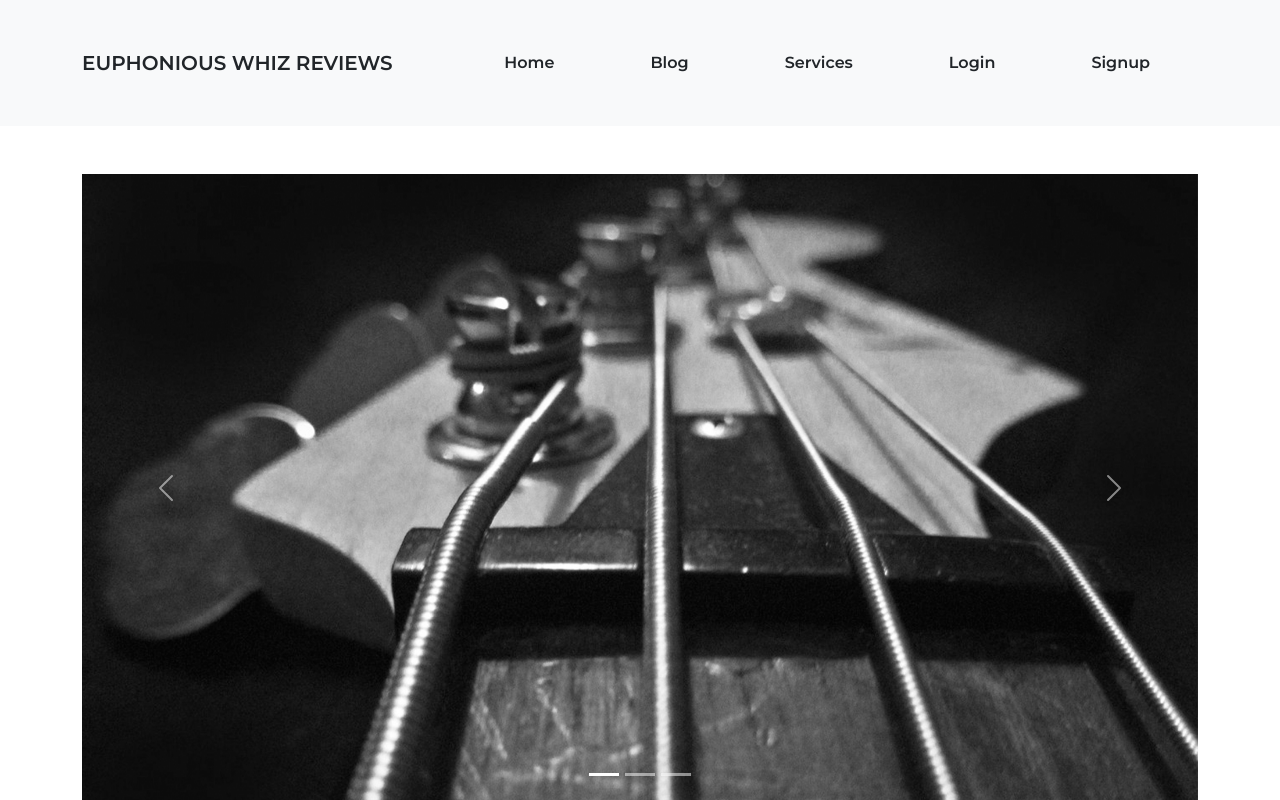
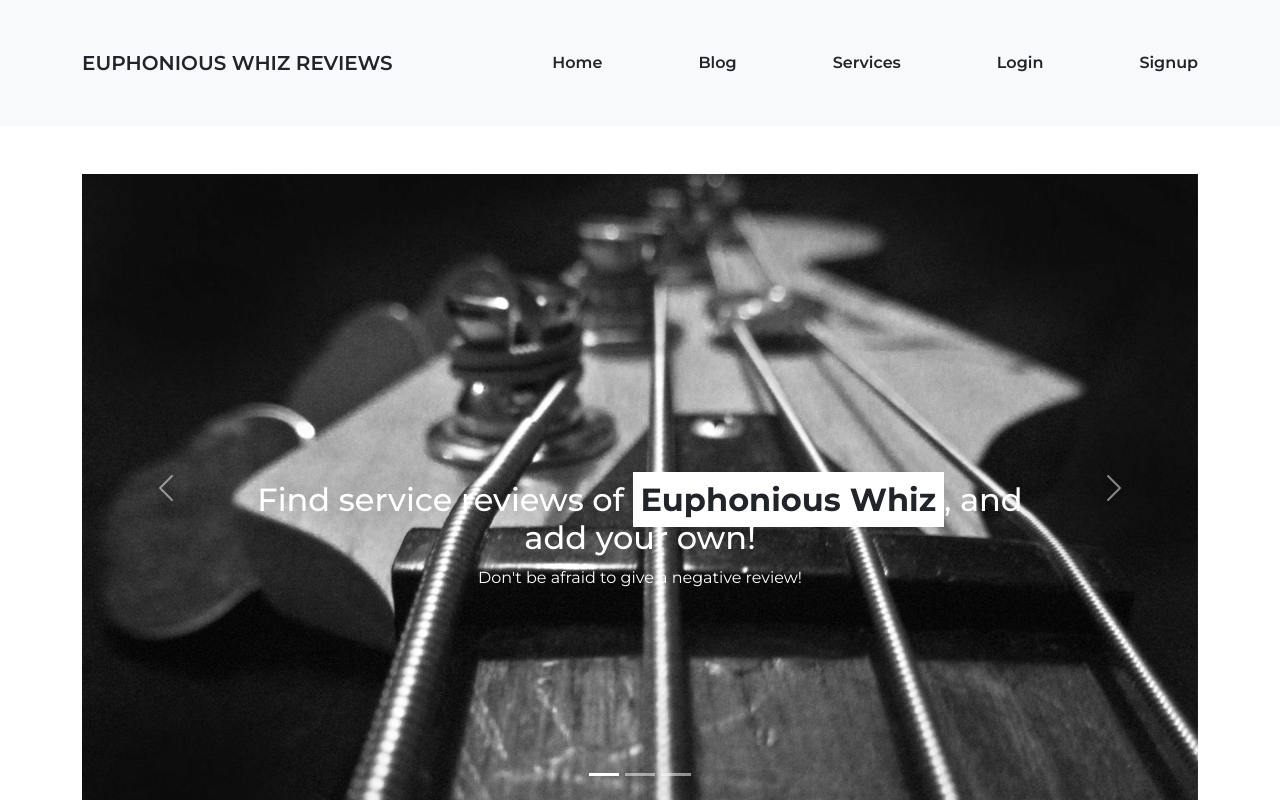
Before and after one commit to farhanhasindipro25/euphonious-whiz-client, a React (Create React App) app: page /home in a window 1280 px wide. Both pictures are taken after a click on the button 604 px from the left and 774 px from the top of the page. Shown: the top 800 px of the page. Built offline with nearby package versions, Linux system fonts and the light colour scheme.

Commit message:
Carousel Changes added

```diff
--- a/src/Pages/Home/Home/Home.js
+++ b/src/Pages/Home/Home/Home.js
@@ -1,14 +1,27 @@
-import React from 'react';
-import SlidingBanner from '../SlidingBanner/SlidingBanner';
+import React from "react";
+import Services from "../../Services/Services";
+import ServiceBooking from "../ServiceBooking/ServiceBooking";
+import SlidingBanner from "../SlidingBanner/SlidingBanner";
 
 const Home = () => {
-    return (
-        <div>
-            <SlidingBanner></SlidingBanner>
-            <h3 className='text-center fw-bold'>Services</h3>
-            <p className='text-center'>Check out the most demanding services provided by Euphonious Whiz</p>
-        </div>
-    );
+  return (
+    <div>
+      <SlidingBanner></SlidingBanner>
+      {/* Services */}
+      <div className="mb-5">
+        <h3 className="text-center fw-bold">Services</h3>
+        <p className="text-center mb-5">
+          Check out the most demanding services provided by Euphonious Whiz
+        </p>
+        <Services></Services>
+      </div>
+
+      {/* Book a Service */}
+      <div>
+        <ServiceBooking></ServiceBooking>
+      </div>
+    </div>
+  );
 };
 
 export default Home;
--- a/src/Pages/Home/ServiceBooking/ServiceBooking.js
+++ b/src/Pages/Home/ServiceBooking/ServiceBooking.js
@@ -1,11 +1,16 @@
-import React from 'react';
+import React from "react";
 
 const ServiceBooking = () => {
-    return (
-        <div>
-
-        </div>
-    );
+  return (
+    <div>
+      <div>
+        <h3 className="text-center fw-bold">Book a service</h3>
+        <p className="text-center mb-5">
+          Check out the most demanding services provided by Euphonious Whiz
+        </p>
+      </div>
+    </div>
+  );
 };
 
 export default ServiceBooking;
--- a/src/Pages/Home/SlidingBanner/SlidingBanner.js
+++ b/src/Pages/Home/SlidingBanner/SlidingBanner.js
@@ -16,12 +16,46 @@ const SlidingBanner = () => {
       <Carousel activeIndex={index} onSelect={handleSelect}>
         <Carousel.Item>
           <img className="d-block w-100" src={slide1} alt="First slide" />
+          <Carousel.Caption className="mb-5 pb-5">
+            <h2>
+              Find service reviews of{" "}
+              <span className="fw-bold bg-white text-dark p-2">
+                Euphonious Whiz
+              </span>
+              , and add your own!
+            </h2>
+            <p className="mb-5 pb-5">
+              Don't be afraid to give a negative review!
+            </p>
+          </Carousel.Caption>
         </Carousel.Item>
         <Carousel.Item>
           <img className="d-block w-100" src={slide2} alt="Second slide" />
+          <Carousel.Caption className="mb-5 pb-5">
+            <h2>
+              Find service reviews of{" "}
+              <span className="fw-bold text-dark bg-warning p-2">
+                Euphonious Whiz
+              </span>
+              , and add your own!
+            </h2>
+            <p className="mb-5 pb-5">
+              Don't be afraid to give a negative review!
+            </p>
+          </Carousel.Caption>
         </Carousel.Item>
         <Carousel.Item>
           <img className="d-block w-100" src={slide3} alt="Third slide" />
+          <Carousel.Caption className="mb-5 pb-5">
+            <h2>
+              Find service reviews of{" "}
+              <span className="fw-bold bg-danger p-2">Euphonious Whiz</span>,
+              and add your own!
+            </h2>
+            <p className="mb-5 pb-5">
+              Don't be afraid to give a negative review!
+            </p>
+          </Carousel.Caption>
         </Carousel.Item>
       </Carousel>
     </div>
--- a/src/Pages/Services/Services.js
+++ b/src/Pages/Services/Services.js
@@ -1,11 +1,30 @@
-import React from 'react';
+import React from "react";
+import Card from "react-bootstrap/Card";
+import Col from "react-bootstrap/Col";
+import Row from "react-bootstrap/Row";
 
 const Services = () => {
-    return (
-        <div>
-
-        </div>
-    );
+  return (
+    <div className="container">
+      <Row xs={1} md={2} lg={3} className="g-4">
+        {Array.from({ length: 6 }).map((_, idx) => (
+          <Col>
+            <Card>
+              <Card.Img variant="top" src="holder.js/100px160" />
+              <Card.Body>
+                <Card.Title>Card title</Card.Title>
+                <Card.Text>
+                  This is a longer card with supporting text below as a natural
+                  lead-in to additional content. This content is a little bit
+                  longer.
+                </Card.Text>
+              </Card.Body>
+            </Card>
+          </Col>
+        ))}
+      </Row>
+    </div>
+  );
 };
 
 export default Services;
--- a/src/Pages/Shared/Menubar/Menubar.js
+++ b/src/Pages/Shared/Menubar/Menubar.js
@@ -50,7 +50,7 @@ const Menubar = () => {
               </Link>
               <Link
                 to="/signup"
-                className="text-decoration-none fw-semibold text-dark mx-5"
+                className="text-decoration-none fw-semibold text-dark ms-5"
               >
                 Signup
               </Link>
```
